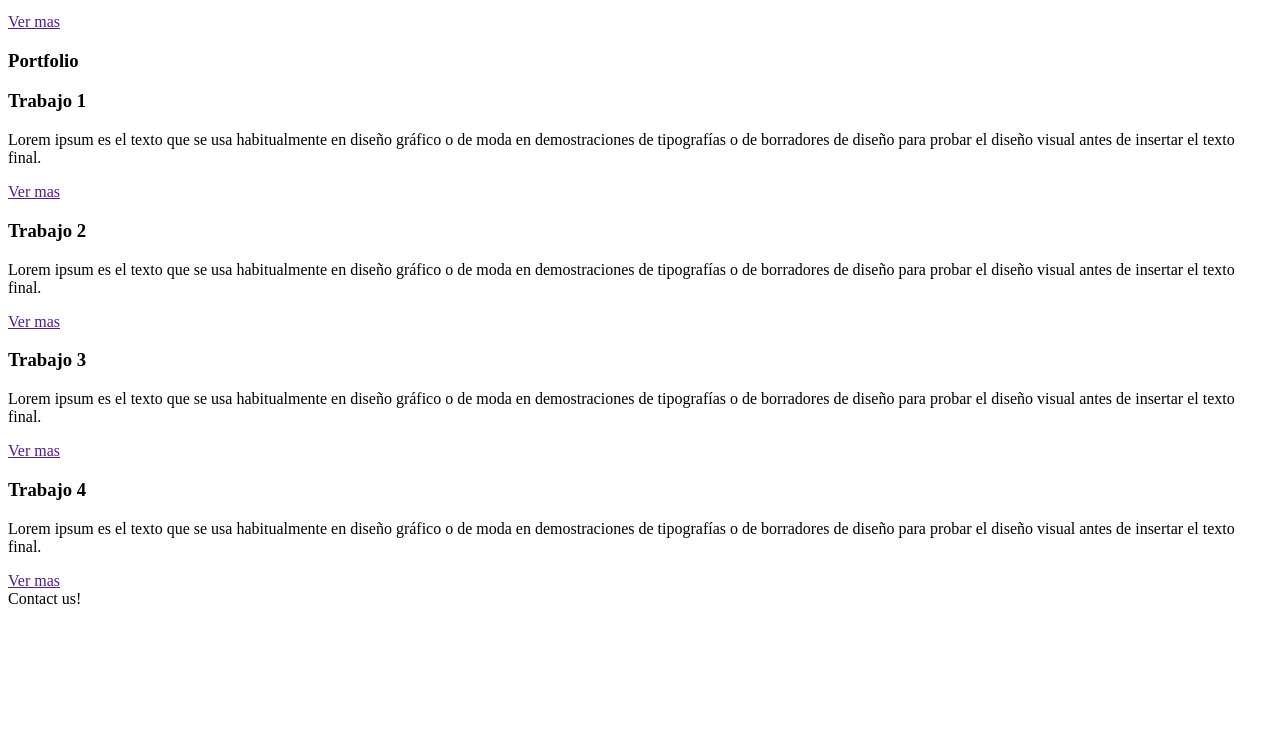
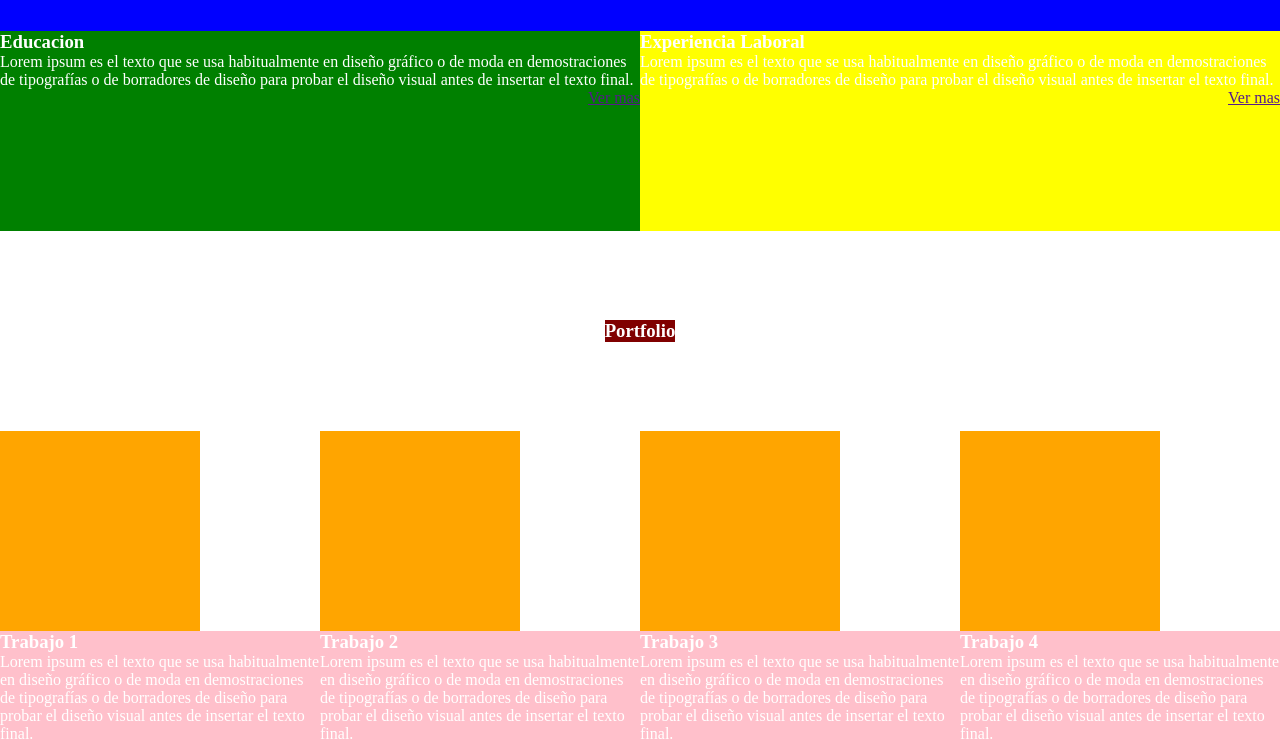
Before and after one commit to maybass/maybass2022.github.io, a plain HTML site: page index.html in a window 1280 px wide. Shown: the part 369-1109 px from the top of the page. Before the commit the page ends 985 px from the top, so only its background shows below. Drawn offline with Linux system fonts and the light colour scheme.

Commit message:
Update index.html

```diff
--- a/index.html
+++ b/index.html
@@ -3,7 +3,7 @@
 <head>
 <meta charset="UTF-8">
 <meta name="viewport" content="width=device-width, initial-scale=1">
-<link href="divy.css" rel="stylesheet">
+<link href="style.css" rel="stylesheet">
 <title>Pagina Web</title>
 </head>
 <body>
```
